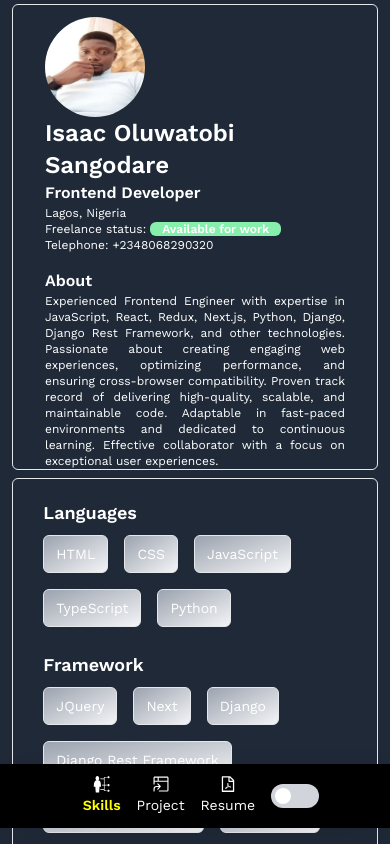
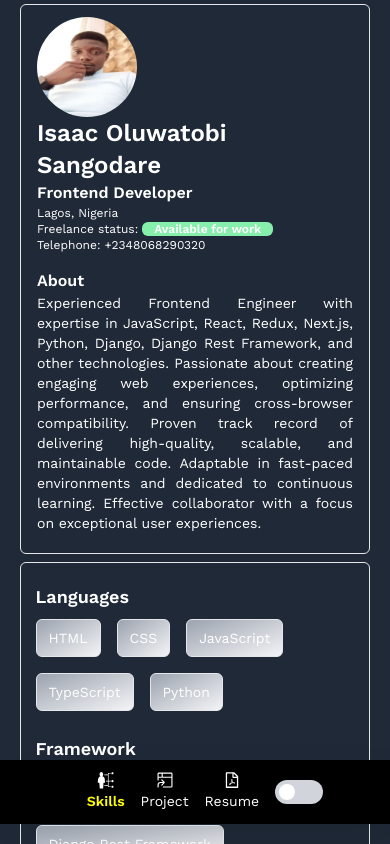
Before and after one commit to 92isaac/isaac, a React (Vite) app: page / in a window 390 px wide. Built offline with nearby package versions, Linux system fonts and the light colour scheme; a web font is replaced by a local one.

Commit message:
fix few buds to make the interface sit well

```diff
--- a/src/components/Footer/MobileFooter.tsx
+++ b/src/components/Footer/MobileFooter.tsx
@@ -10,7 +10,7 @@ export const MobileFooter = () => {
   const { checked, handleClick } = GlobalUseContext()
 
   return (
-    <Div className={`-ml-3 ${checked ? 'bg-black text-white' : 'text-black bg-[#e5e5e5]' } flex justify-center items-center md:hidden`}>
+    <Div className={`-ml-5 ${checked ? 'bg-black text-white' : 'text-black bg-[#e5e5e5]' } flex justify-center items-center md:hidden`}>
          <ul className='flex gap-4 items-center h-16 md:h-10 mr-4'>
             <li className='text-center'>
               <GiSkills className='mx-auto my-0 text-lg' />
--- a/src/components/Navigationbar/Sidebar.tsx
+++ b/src/components/Navigationbar/Sidebar.tsx
@@ -16,7 +16,7 @@ export const Sidebar = () => {
       }
     }, [controls, inView]);
   return (
-    <div className="mx-4 px-4 transform transition duration-1000 ease-in-out">
+    <div className="mx-4 md:px-4 transform transition duration-1000 ease-in-out">
         <div className="block mt-3 lg:flex items-center md:mt-5 lg:mt-10" ref={ref}>
             <div className="lg:border rounded-md">
                 <FadeIn>
@@ -40,7 +40,7 @@ export const Sidebar = () => {
             <h2 className="font-bold">About</h2>
             <div className="text-justify" ref={ref}>
             <SlideUp animate={controls}>
-                <p className="text-xs lg:text-sm">
+                <p className="text-sm pb-5 md:pb-0 md:text-xs lg:text-sm">
                 Experienced Frontend Engineer with expertise in JavaScript, React, Redux, Next.js, Python, Django, Django Rest Framework, and other technologies. Passionate about creating engaging web experiences, optimizing performance, and ensuring cross-browser compatibility. Proven track record of delivering high-quality, scalable, and maintainable code. Adaptable in fast-paced environments and dedicated to continuous learning. Effective collaborator with a focus on exceptional user experiences.
                 </p>
             </SlideUp>
--- a/src/components/Project/ProjectDetails.tsx
+++ b/src/components/Project/ProjectDetails.tsx
@@ -3,33 +3,31 @@ import React from "react";
 import { useNavigate } from "react-router-dom";
 import styled from "styled-components";
 
-
-
 export interface Props {
   details: string[];
   img: string;
   webLink: string;
-
 }
 
 const ProjectDetails: React.FC<Props> = ({ img, details, webLink }) => {
-
-  const navigate = useNavigate()
+  const navigate = useNavigate();
 
   return (
     <Wrapper>
-    <div className="grid grid-cols-[repeat(auto-fit, minmax(15rem, 1fr))] gap-4">
-        <img src={img} alt="" className="w-full h-auto object-cover"/>
+      <div className="grid  gap-4">
+        <img src={img} alt="" className="w-full h-auto object-cover" />
         <div>
-        <div className="items-center m-4">
-            <ul className="text-xs text-justify md:text-sm font-bold italic mb-2" >
-              {details?.map((point:any, index)=>(<li key={index}>{point}</li>))}
+          <div className="items-center my-4">
+            <ul className="text-xs text-justify md:text-sm font-bold italic mb-2">
+              {details?.map((point: any, index) => (
+                <li key={index}>{point}</li>
+              ))}
             </ul>
           </div>
         </div>
       </div>
       <div className="flex justify-center m-4 items-center">
-        <Button onClick={()=>navigate(-1)} rel="noopener noreferrer">
+        <Button onClick={() => navigate(-1)} rel="noopener noreferrer">
           Go back
         </Button>
         <Button href={webLink} target="_blank" rel="noopener noreferrer">
@@ -37,16 +35,14 @@ const ProjectDetails: React.FC<Props> = ({ img, details, webLink }) => {
         </Button>
       </div>
     </Wrapper>
-
   );
 };
 
 export default ProjectDetails;
 
-
 const Wrapper = styled.div`
   width: 90%;
-  margin:10px auto
+  margin: 10px auto;
 `;
 
 const Button = styled.a`
@@ -64,7 +60,7 @@ const Button = styled.a`
   }
 
   @media (max-width: 600px) {
-    a{
+    a {
       display: block;
     }
   }
--- a/src/components/Project/ProjectHome.tsx
+++ b/src/components/Project/ProjectHome.tsx
@@ -3,7 +3,7 @@ import { Project } from "./Project"
 const ProjectHome1 = () => {
   return (
     <div className="w-full">
-        <div className="flex space-between my-0 mx-auto w-10/12 gap-[50px]">
+        <div className="flex space-between my-0 mx-auto w-11/12 gap-[50px]">
             <Project />
         </div>
     </div>
--- a/src/components/Skills/Skills.tsx
+++ b/src/components/Skills/Skills.tsx
@@ -21,7 +21,7 @@ const Skills = () => {
   }, [controls, inView]);
   return (
     <div className="w-full">
-      <div className="my-0 mx-auto w-10/12 gap-[50px]" ref={ref}>
+      <div className="my-0 mx-auto w-11/12 gap-[50px]" ref={ref}>
         {skills.map((skill)=>(
             <div className="my-5" key={skill.name}>
             <h1 className="text-lg font-bold mb- mt- capitalize ">{skill.name}</h1>
--- a/src/layout/SharedLayout.tsx
+++ b/src/layout/SharedLayout.tsx
@@ -6,7 +6,7 @@ import { Navbar } from '../components/Navigationbar/Navbar'
 
 const SharedLayout = () => {
   return (
-    <div className='mx-3 md:mx-0'>
+    <div className='mx-5 md:mx-0'>
         <div className="block md:flex gap-3">
             <div className=" md:mx-0 md:w-1/3 md:h-screen border rounded-md my-1 w-full md:fixed">
                 <Sidebar/>
@@ -18,7 +18,7 @@ const SharedLayout = () => {
                 <main className=" md:mx-0 mb-10 md:h-[83vh] overflow-y-scroll my-2 border rounded-md">
                     <Outlet/>
                 </main>
-                <div className="w-full h-10 fixed md:bottom-0 bottom-10 md:border rounded-md md:w-8/12 z-50 shadow-2xl">
+                <div className="w-full h-10 fixed md:bottom-0 bottom-11 md:border rounded-md md:w-8/12 z-50 shadow-2xl">
                   <Footer/>
                   <MobileFooter />
                 </div>
```
Lines whose indentation alone changed are shown as unchanged.
